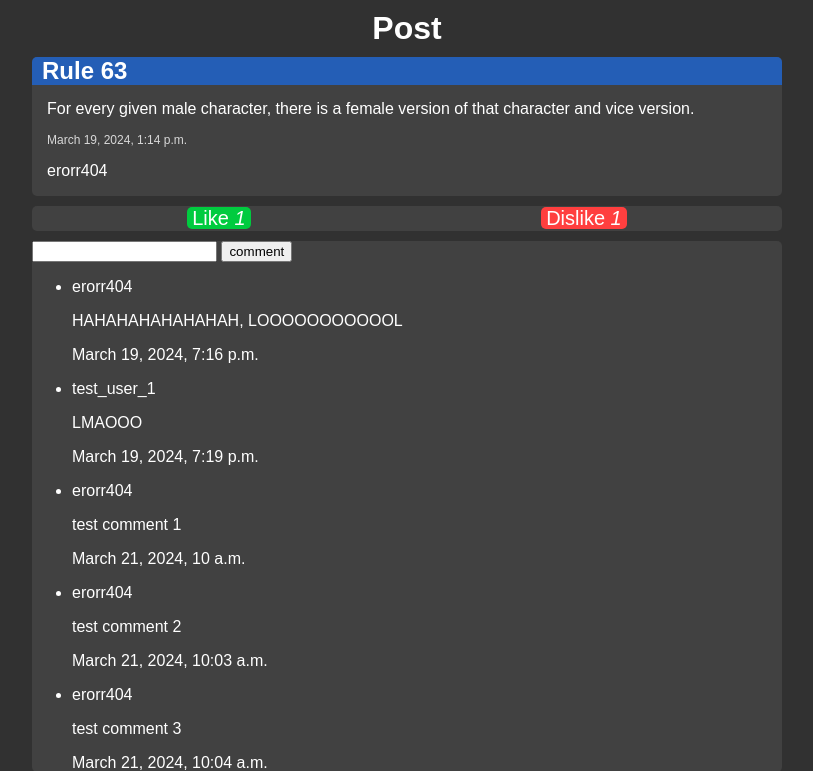
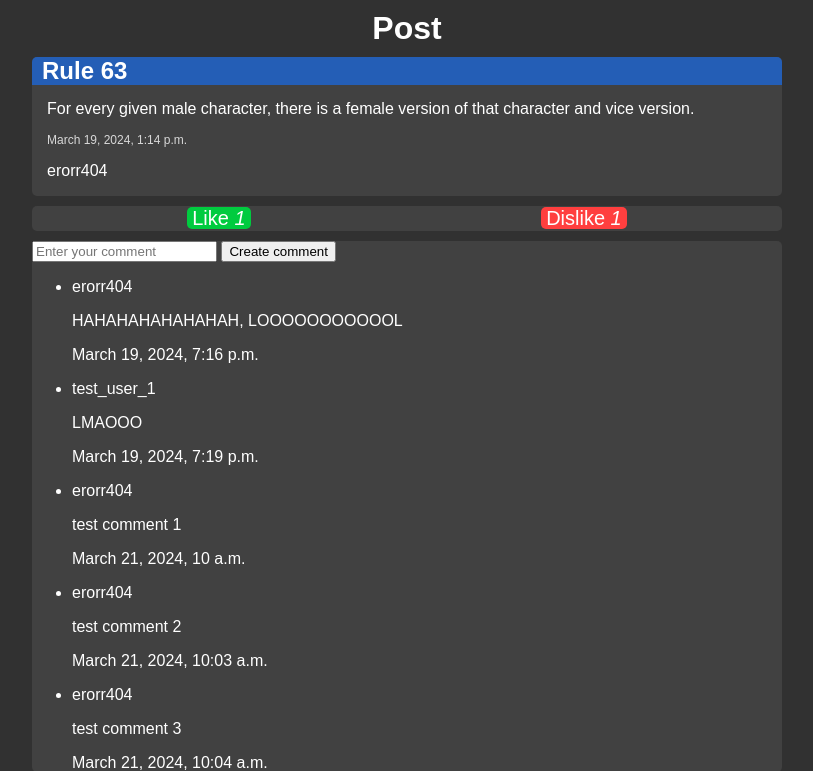
Before and after one commit to erorr-404/School_Forum, a Django app: a page that uses posts/templates/post_detail.html in a window 1280 px wide. Shown: the part 50-821 px from the top of the page, without its empty margins (233-1046 px from the left). Run offline with Django 5.2, Linux system fonts and the light colour scheme; data comes from the database, SQL or seed files in the repository; both versions use the stored data as it was after the commit; some web fonts are replaced.

Commit message:
Comments
Now everyone can write comments

```diff
--- a/accounts/forms.py
+++ b/accounts/forms.py
@@ -37,7 +37,7 @@ class ProfileImageForm(forms.ModelForm):
 
     class Meta:
         model = Profile
-        fields = ('image',)
+        fields = ('image', 'biography',)
 
     def save(self, user, commit=True):
         profile = super().save(commit=False)  # Save without saving to database yet
@@ -45,6 +45,7 @@ class ProfileImageForm(forms.ModelForm):
         existing_profile = Profile.objects.filter(user=profile.user).first()
         if existing_profile:
             existing_profile.image = profile.image
+            existing_profile.biography = profile.biography
             existing_profile.save()
             return existing_profile
         else:
--- a/accounts/models.py
+++ b/accounts/models.py
@@ -1,3 +1,4 @@
+from email.policy import default
 from django.contrib.auth.models import User
 from django.db import models
 
@@ -6,6 +7,7 @@ from django.db import models
 class Profile(models.Model):
     user = models.OneToOneField(User, models.CASCADE)
     image = models.ImageField(upload_to='media/profile_pics/', default='default.jpg')
+    biography = models.TextField(default='')
 
     def __str__(self):
         return f'{self.user.username} Profile'
--- a/accounts/views.py
+++ b/accounts/views.py
@@ -59,8 +59,10 @@ def profile_view(request, username=''):
 
     profile = Profile.objects.filter(user=user).first()
     user_stats = {
-        'posts_number': Post.objects.filter(author=user),
+        'posts_number': len(Post.objects.filter(author=user)),
+        'last_posts': Post.objects.filter(author=user).order_by('date')[:5],
         'comments_number': len(Comment.objects.filter(user=user)),
+        'last_comments': Comment.objects.filter(user=user).order_by('date')[:5],
         'likes_number': len(PostLike.objects.filter(user=user)) + len(CommentLike.objects.filter(user=user)),
         'dislikes_number': len(PostDisLike.objects.filter(user=user)) + len(CommentDisLike.objects.filter(user=user))}
     return render(request, 'profile.html', {'user':user, 'user_stats':user_stats, 'profile':profile})
--- a/posts/templates/post_detail.html
+++ b/posts/templates/post_detail.html
@@ -67,10 +67,31 @@
     </div>
     <div class="post-comments">
         <div class="create-comment">
-            <form action="" method="post">
-                <input type="text" name="text" id="crt_com">
-                <input type="submit" value="comment">
-            </form>
+            <input type="text" name="text" id="comment_text" placeholder="Enter your comment">
+            <button id="comment_btn">Create comment</button>
+            <script type="text/javascript">
+                $(document).ready(function() {
+                    $('#comment_btn').click(function() {
+                        var comment_text = $('#comment_text').val()
+                        $.ajax({
+                            url:'{{ post.slug }}/comment/',
+                            type: 'POST',
+                            data: {'text': comment_text},
+                            beforeSend: function(xhr) {
+                                var csrf_token = '{{ csrf_token }}'
+                                xhr.setRequestHeader('X-CSRFToken', csrf_token)
+                            },
+                            success: function(response) {
+                                comment_li = $('<li>').html(`<p class="comment-author"> ${response.user_name} </p><p class="comment-text"> ${response.text} </p><p class="comment-date"> ${response.date} </p>`)
+                                $('.comments-list').append(comment_li)
+                            },
+                            error: function(jqXHR, textStatus, errorThrown) {
+                                alert('Error: ' + textStatus + ', ' + errorThrown)
+                            }
+                        })
+                    })
+                })
+            </script>
         </div>
         <ul class="comments-list">
             {% for comment in comments %}
--- a/posts/urls.py
+++ b/posts/urls.py
@@ -9,4 +9,5 @@ urlpatterns = [
     path('<slug:category>/<slug:post>', views.post_view, name='show'),
     path('<slug:category>/<slug:post>/like/', views.like_post, name='like_post'),
     path('<slug:category>/<slug:post>/dislike/', views.dislike_post, name='dislike_post'),
+    path('<slug:category>/<slug:post>/comment/', views.comment_post, name='comment'),
 ]
--- a/posts/views.py
+++ b/posts/views.py
@@ -1,9 +1,11 @@
+from cgitb import text
 from django.contrib.auth.decorators import login_required
 from django.db.models import Q
 from django.shortcuts import render, redirect
 from django.http import HttpResponse, JsonResponse
 from .models import Category, Post, PostLike, PostDisLike, Comment
 from . import forms
+from django.utils import timezone
 
 
 def is_ajax(request):
@@ -84,3 +86,19 @@ def dislike_post(request, category, post):
                     'dislikes':len(PostDisLike.objects.filter(post=disliked_post)),
                     'dislike-status':dislike_status}
         return JsonResponse(response)
+
+
+@login_required(login_url='accounts:login') # type: ignore
+def comment_post(request, category, post):
+    if is_ajax(request):
+        comment_text = request.POST.get('text')
+        comment_user = request.user
+        comment_date = timezone.now()
+        comment_post = Post.objects.get(slug=post)
+
+        comment = Comment(user=comment_user, post=comment_post, text=comment_text)
+        comment.save()
+
+        return JsonResponse({'text': comment_text,
+                             'user_name':comment_user.username,
+                             'date':comment_date})
```
Also changed, not shown: accounts/templates/profile.html (+19 -2 lines), accounts/migrations/0004_profile_biography_alter_profile_image.py (added), db.sqlite3.
